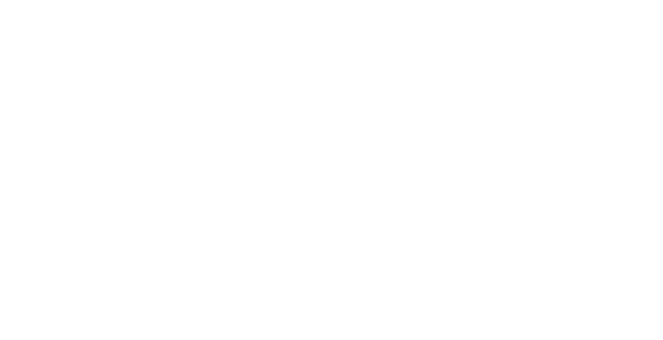
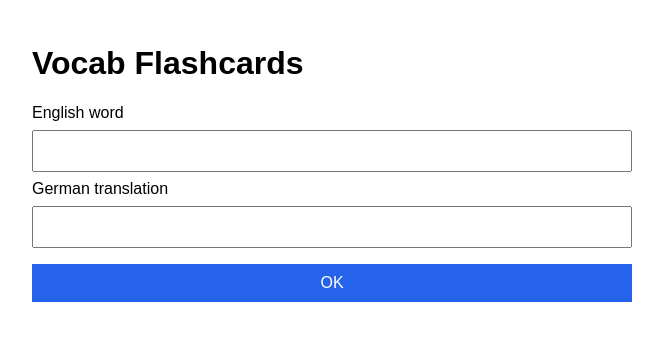
Before and after one commit to Abby-gal/Agent_use_template_flashcards, a plain HTML site: page index.html in a window 1280 px wide. Shown: the whole page, without its empty margins (308-971 px from the left). Drawn offline with Linux system fonts and the light colour scheme.

Commit message:
Feature 1 completed

```diff
--- a/index.html
+++ b/index.html
@@ -8,6 +8,18 @@
 	<script src="script.js" defer></script>
 </head>
 <body>
-	<main class="page"></main>
+	<main class="page">
+		<h1>Vocab Flashcards</h1>
+
+		<form id="word-form">
+			<label for="english-word">English word</label>
+			<input type="text" id="english-word" required>
+
+			<label for="german-word">German translation</label>
+			<input type="text" id="german-word" required>
+
+			<button type="submit">OK</button>
+		</form>
+	</main>
 </body>
 </html>
--- a/script.js
+++ b/script.js
@@ -1 +1,23 @@
 const flashcards = [];
+
+const wordForm = document.getElementById("word-form");
+const englishWord = document.getElementById("english-word");
+const germanWord = document.getElementById("german-word");
+
+// Adds a submitted word pair and clears the two input fields.
+function addWordPair(event) {
+	event.preventDefault();
+
+	const english = englishWord.value.trim();
+	const german = germanWord.value.trim();
+
+	if (english === "" || german === "") {
+		return;
+	}
+
+	flashcards.push({ english: english, german: german });
+	englishWord.value = "";
+	germanWord.value = "";
+}
+
+wordForm.addEventListener("submit", addWordPair);
--- a/style.css
+++ b/style.css
@@ -11,4 +11,25 @@ body {
 	width: min(100% - 32px, 600px);
 	min-height: 100vh;
 	margin: 0 auto;
+	padding-top: 24px;
 }
+
+#word-form {
+	display: flex;
+	flex-direction: column;
+	gap: 8px;
+}
+
+#word-form input,
+#word-form button {
+	font-size: 16px;
+	padding: 10px;
+}
+
+#word-form button {
+	margin-top: 8px;
+	color: white;
+	background-color: #2563eb;
+	border: 0;
+	cursor: pointer;
+}
```
